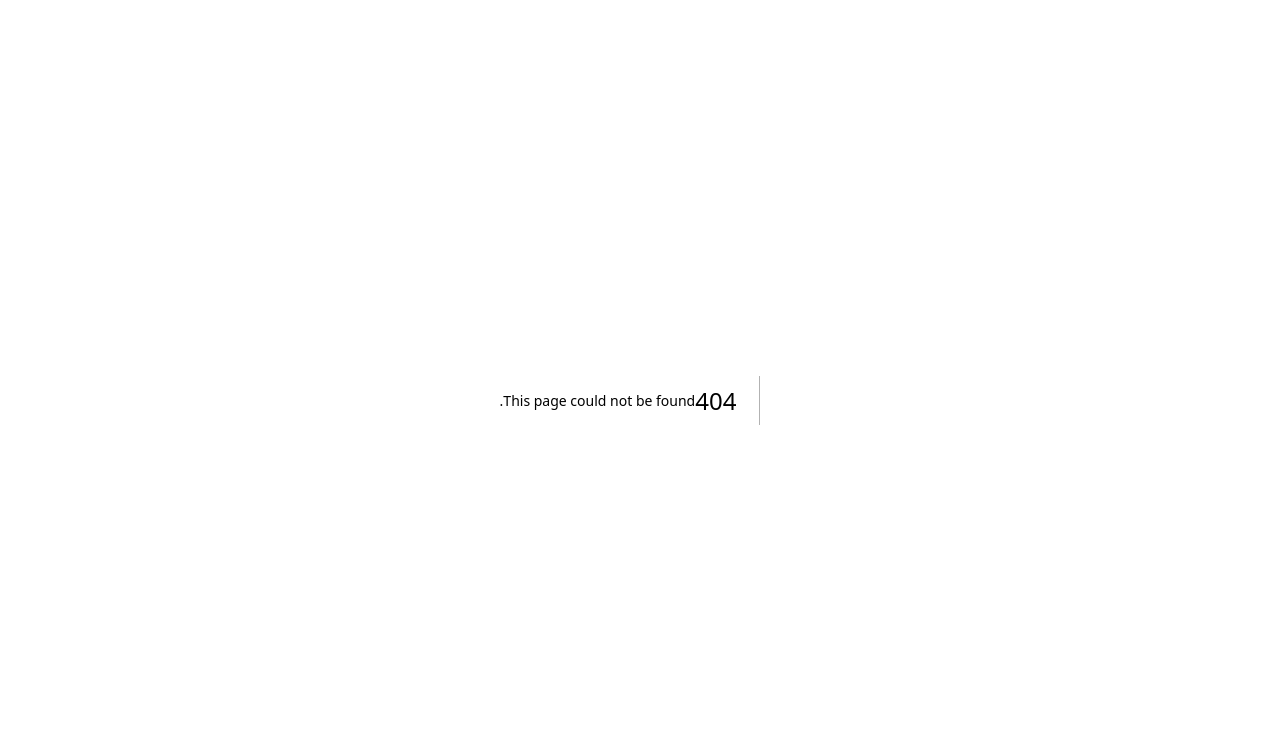
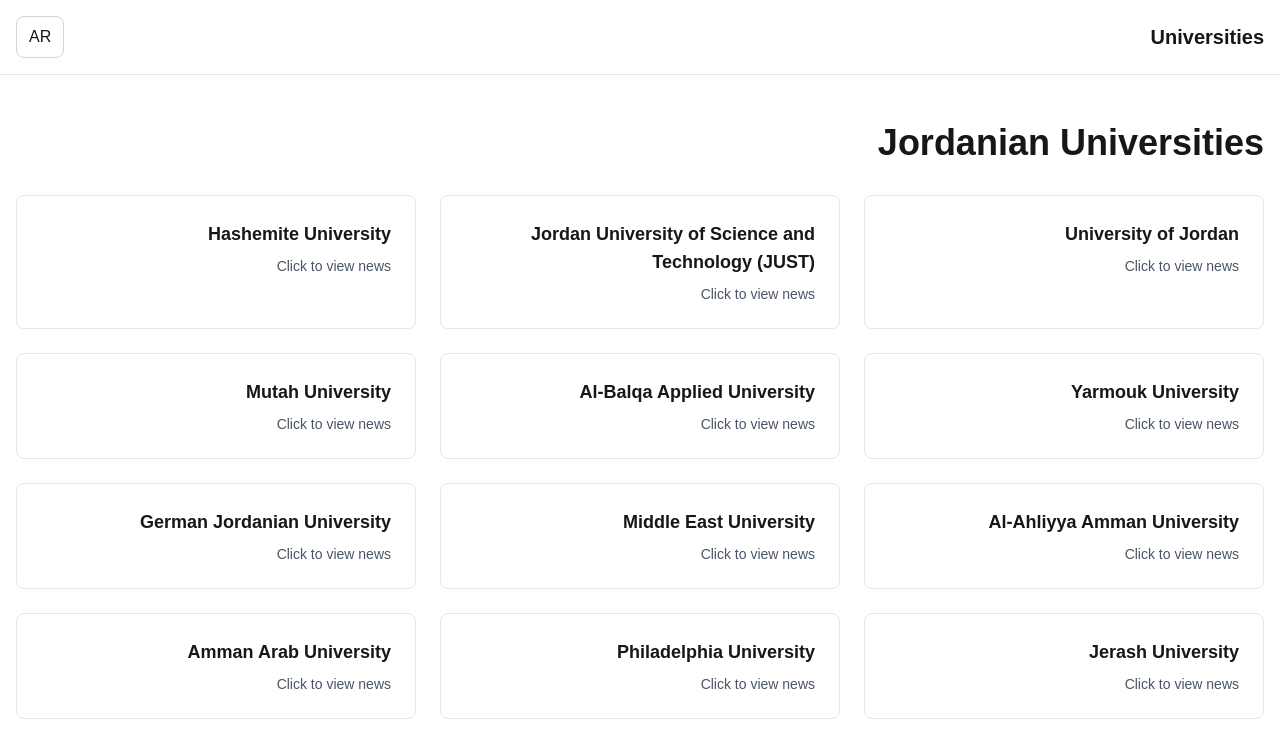
Before and after one commit to ramsharef1/worldpulse-news, a Next.js app: page /universities in a window 1280 px wide. Before the commit this address had no page. Shown: the top 741 px of the page. Built offline with nearby package versions, Linux system fonts and the light colour scheme.

Commit message:
Add missing pages to fix 404 errors: news, universities, events, faculty, jobs

```diff
--- /dev/null
+++ b/app/events/page.tsx
@@ -0,0 +1,30 @@
+'use client';
+
+import { useState } from 'react';
+import Link from 'next/link';
+
+export default function EventsPage() {
+  const [language, setLanguage] = useState<'ar' | 'en'>('en');
+
+  const t = (ar: string, en: string) => (language === 'ar' ? ar : en);
+
+  return (
+    <div>
+      <header className="sticky top-0 z-50 border-b border-gray-200 dark:border-gray-800 bg-white dark:bg-gray-950">
+        <div className="container mx-auto px-4 py-4 flex items-center justify-between">
+          <Link href="/" className="text-xl font-bold">{t('الأحداث', 'Events')}</Link>
+          <button onClick={() => setLanguage(language === 'ar' ? 'en' : 'ar')} className="px-3 py-2 rounded-lg border">
+            {language === 'ar' ? 'EN' : 'AR'}
+          </button>
+        </div>
+      </header>
+
+      <main className="container mx-auto px-4 py-12">
+        <h1 className="text-4xl font-bold mb-8">{t('أحداث الجامعات', 'University Events')}</h1>
+        <p className="text-lg text-gray-600 dark:text-gray-400">
+          {t('قريباً - قائمة الأحداث الجامعية', 'Coming Soon - University events calendar')}
+        </p>
+      </main>
+    </div>
+  );
+}
--- /dev/null
+++ b/app/faculty/page.tsx
@@ -0,0 +1,30 @@
+'use client';
+
+import { useState } from 'react';
+import Link from 'next/link';
+
+export default function FacultyPage() {
+  const [language, setLanguage] = useState<'ar' | 'en'>('en');
+
+  const t = (ar: string, en: string) => (language === 'ar' ? ar : en);
+
+  return (
+    <div>
+      <header className="sticky top-0 z-50 border-b border-gray-200 dark:border-gray-800 bg-white dark:bg-gray-950">
+        <div className="container mx-auto px-4 py-4 flex items-center justify-between">
+          <Link href="/" className="text-xl font-bold">{t('أعضاء هيئة التدريس', 'Faculty')}</Link>
+          <button onClick={() => setLanguage(language === 'ar' ? 'en' : 'ar')} className="px-3 py-2 rounded-lg border">
+            {language === 'ar' ? 'EN' : 'AR'}
+          </button>
+        </div>
+      </header>
+
+      <main className="container mx-auto px-4 py-12">
+        <h1 className="text-4xl font-bold mb-8">{t('أعضاء هيئة التدريس', 'Faculty Members')}</h1>
+        <p className="text-lg text-gray-600 dark:text-gray-400">
+          {t('قريباً - قائمة أعضاء هيئة التدريس', 'Coming Soon - Faculty directory')}
+        </p>
+      </main>
+    </div>
+  );
+}
--- /dev/null
+++ b/app/jobs/page.tsx
@@ -0,0 +1,30 @@
+'use client';
+
+import { useState } from 'react';
+import Link from 'next/link';
+
+export default function JobsPage() {
+  const [language, setLanguage] = useState<'ar' | 'en'>('en');
+
+  const t = (ar: string, en: string) => (language === 'ar' ? ar : en);
+
+  return (
+    <div>
+      <header className="sticky top-0 z-50 border-b border-gray-200 dark:border-gray-800 bg-white dark:bg-gray-950">
+        <div className="container mx-auto px-4 py-4 flex items-center justify-between">
+          <Link href="/" className="text-xl font-bold">{t('الوظائف', 'Jobs')}</Link>
+          <button onClick={() => setLanguage(language === 'ar' ? 'en' : 'ar')} className="px-3 py-2 rounded-lg border">
+            {language === 'ar' ? 'EN' : 'AR'}
+          </button>
+        </div>
+      </header>
+
+      <main className="container mx-auto px-4 py-12">
+        <h1 className="text-4xl font-bold mb-8">{t('فرص العمل', 'Job Opportunities')}</h1>
+        <p className="text-lg text-gray-600 dark:text-gray-400">
+          {t('قريباً - قائمة الوظائف الشاغرة', 'Coming Soon - Job listings')}
+        </p>
+      </main>
+    </div>
+  );
+}
--- /dev/null
+++ b/app/news/page.tsx
@@ -0,0 +1,37 @@
+'use client';
+
+import { useState } from 'react';
+import Link from 'next/link';
+
+export default function NewsPage() {
+  const [language, setLanguage] = useState<'ar' | 'en'>('en');
+
+  const t = (ar: string, en: string) => (language === 'ar' ? ar : en);
+
+  return (
+    <div>
+      {/* Header */}
+      <header className="sticky top-0 z-50 border-b border-gray-200 dark:border-gray-800 bg-white dark:bg-gray-950">
+        <div className="container mx-auto px-4 py-4 flex items-center justify-between">
+          <Link href="/" className="text-xl font-bold">{t('أخبار الجامعات', 'University News')}</Link>
+          <div className="flex items-center gap-4">
+            <button
+              onClick={() => setLanguage(language === 'ar' ? 'en' : 'ar')}
+              className="px-3 py-2 rounded-lg border border-gray-300 dark:border-gray-700"
+            >
+              {language === 'ar' ? 'EN' : 'AR'}
+            </button>
+          </div>
+        </div>
+      </header>
+
+      {/* Main Content */}
+      <main className="container mx-auto px-4 py-12">
+        <h1 className="text-4xl font-bold mb-8">{t('آخر الأخبار', 'Latest News')}</h1>
+        <p className="text-lg text-gray-600 dark:text-gray-400">
+          {t('قريباً - الأخبار المفصلة', 'Coming Soon - Detailed news feed')}
+        </p>
+      </main>
+    </div>
+  );
+}
--- /dev/null
+++ b/app/universities/page.tsx
@@ -0,0 +1,46 @@
+'use client';
+
+import { useState } from 'react';
+import Link from 'next/link';
+import { UNIVERSITIES } from '@/lib/constants';
+
+export default function UniversitiesPage() {
+  const [language, setLanguage] = useState<'ar' | 'en'>('en');
+
+  const t = (ar: string, en: string) => (language === 'ar' ? ar : en);
+
+  return (
+    <div>
+      {/* Header */}
+      <header className="sticky top-0 z-50 border-b border-gray-200 dark:border-gray-800 bg-white dark:bg-gray-950">
+        <div className="container mx-auto px-4 py-4 flex items-center justify-between">
+          <Link href="/" className="text-xl font-bold">{t('الجامعات', 'Universities')}</Link>
+          <div className="flex items-center gap-4">
+            <button
+              onClick={() => setLanguage(language === 'ar' ? 'en' : 'ar')}
+              className="px-3 py-2 rounded-lg border border-gray-300 dark:border-gray-700"
+            >
+              {language === 'ar' ? 'EN' : 'AR'}
+            </button>
+          </div>
+        </div>
+      </header>
+
+      {/* Main Content */}
+      <main className="container mx-auto px-4 py-12">
+        <h1 className="text-4xl font-bold mb-8">{t('الجامعات الأردنية', 'Jordanian Universities')}</h1>
+
+        <div className="grid grid-cols-1 md:grid-cols-2 lg:grid-cols-3 gap-6">
+          {UNIVERSITIES.map((uni, idx) => (
+            <div key={idx} className="p-6 border border-gray-200 dark:border-gray-700 rounded-lg hover:shadow-lg transition">
+              <h3 className="text-lg font-bold mb-2">{uni}</h3>
+              <p className="text-sm text-gray-600 dark:text-gray-400">
+                {t('اضغط لعرض الأخبار', 'Click to view news')}
+              </p>
+            </div>
+          ))}
+        </div>
+      </main>
+    </div>
+  );
+}
```
